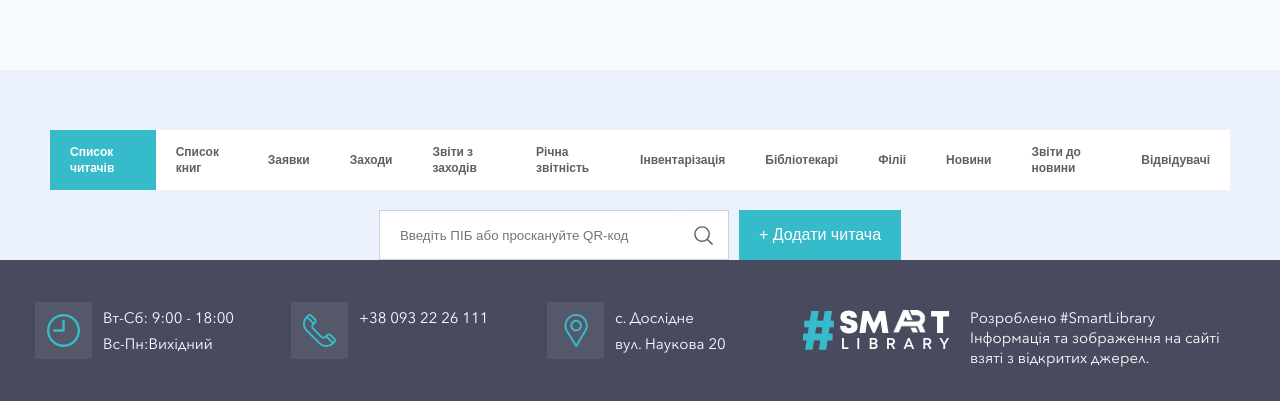
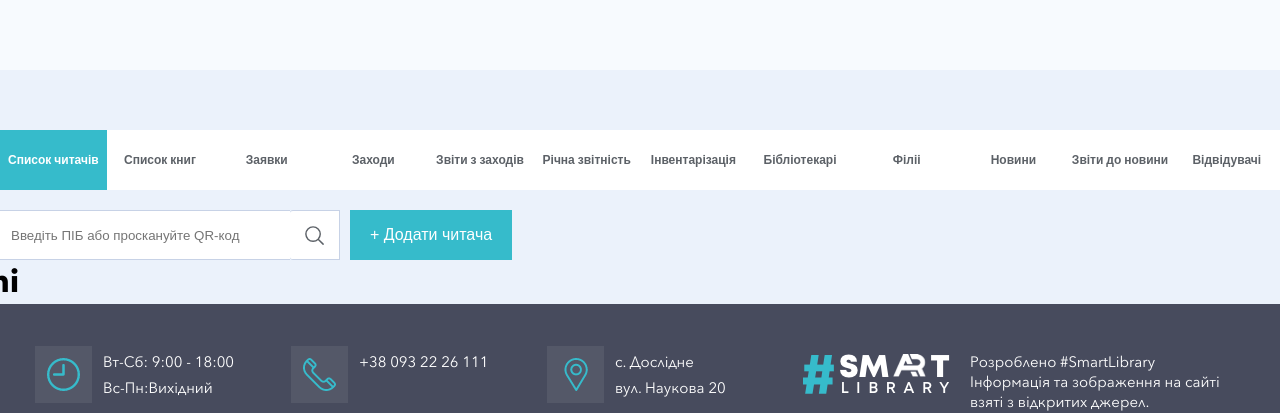
Before and after one commit to PashchenkoIvan/SmartLibrary, a React (Create React App) app in the folder Front-end/smartlibrary/: page /admin/readers in a window 1280 px wide. Shown: the part 491-904 px from the top of the page. Built offline with nearby package versions, Linux system fonts and the light colour scheme.

Commit message:
changed panel components

```diff
--- a/Front-end/smartlibrary/src/Components/Panel/Panel.module.css
+++ b/Front-end/smartlibrary/src/Components/Panel/Panel.module.css
@@ -1,15 +1,5 @@
 .container {
 	width: 100%;
-	display: flex;
-	flex-direction: column;
-	align-items: center;
 	padding-top: 60px;
 	background-color: #ebf2fb;
 }
-
-.table {
-	width: 100%;
-	display: flex;
-	flex-direction: column;
-	align-items: center;
-}
--- a/Front-end/smartlibrary/src/Components/Panel/PanelTable/PanelTable.module.css
+++ b/Front-end/smartlibrary/src/Components/Panel/PanelTable/PanelTable.module.css
@@ -0,0 +1,12 @@
+.container {
+	width: 100%;
+	display: flex;
+	flex-direction: column;
+	align-items: center;
+	justify-content: flex;
+	margin-top: 20px;
+}
+
+.table {
+	width: 1300px;
+}
--- a/Front-end/smartlibrary/src/Components/Panel/PanelTable/Readers/Readers.jsx
+++ b/Front-end/smartlibrary/src/Components/Panel/PanelTable/Readers/Readers.jsx
@@ -1,33 +1,12 @@
 import s from './Readers.module.css';
+import ReadersTable from './ReadersTable/ReadersTable';
+import ReadersInfo from './ReadersInfo/ReadersInfo';
 
 const Readers = props => {
 	return (
 		<div className={s.container}>
-			<div className={s.panelInfo}>
-				<div className={s.search}>
-					<div className={s.input}>
-						<input
-							type='text'
-							placeholder='Введіть ПІБ або проскануйте QR-код'
-						/>
-						<button>
-							<svg
-								xmlns='http://www.w3.org/2000/svg'
-								fill='none'
-								viewBox='0 0 24 24'
-								stroke-width='1.5'
-							>
-								<path
-									stroke-linecap='round'
-									stroke-linejoin='round'
-									d='M21 21l-5.197-5.197m0 0A7.5 7.5 0 105.196 5.196a7.5 7.5 0 0010.607 10.607z'
-								/>
-							</svg>
-						</button>
-					</div>
-					<button className={s.addBtn}>+ Додати читача</button>
-				</div>
-			</div>
+			<ReadersInfo />
+			<ReadersTable />
 		</div>
 	);
 };
--- a/Front-end/smartlibrary/src/Components/Panel/PanelTable/Readers/Readers.module.css
+++ b/Front-end/smartlibrary/src/Components/Panel/PanelTable/Readers/Readers.module.css
@@ -5,60 +5,3 @@
 	align-items: center;
 	justify-content: flex-start;
 }
-
-.panelInfo {
-	width: 100%;
-	display: flex;
-	justify-content: flex-start;
-	margin-top: 20px;
-	padding: 0 50px;
-}
-
-.search {
-	display: flex;
-	flex-direction: row;
-	align-items: center;
-}
-
-.input {
-	display: flex;
-	height: 100%;
-}
-
-.input button {
-	width: 50px;
-	height: 50px;
-	display: flex;
-	align-items: center;
-	justify-content: center;
-	background-color: white;
-	border: 1px solid #c7d2e6;
-	border-left: none;
-	border-radius: 3px 0px 0px 3px;
-}
-
-.input svg {
-	width: 23px;
-	height: 23px;
-	stroke: #5c6167;
-}
-
-.input input {
-	width: 300px;
-	height: 50px;
-	outline: none;
-	border: 1px solid #c7d2e6;
-	border-right: none;
-	padding-left: 20px;
-}
-
-.addBtn {
-	height: 50px;
-	padding: 0 20px;
-	background-color: #36bbcb;
-	margin-left: 10px;
-	text-align: center;
-	color: white;
-	font-size: 16px;
-	border: none;
-}
--- /dev/null
+++ b/Front-end/smartlibrary/src/Components/Panel/PanelTable/Readers/ReadersInfo/ReadersInfo.jsx
@@ -0,0 +1,31 @@
+import React from 'react';
+import s from './ReadersInfo.module.css';
+
+const ReadersInfo = () => {
+	return (
+		<div className={s.container}>
+			<div className={s.search}>
+				<div className={s.input}>
+					<input type='text' placeholder='Введіть ПІБ або проскануйте QR-код' />
+					<button>
+						<svg
+							xmlns='http://www.w3.org/2000/svg'
+							fill='none'
+							viewBox='0 0 24 24'
+							stroke-width='1.5'
+						>
+							<path
+								stroke-linecap='round'
+								stroke-linejoin='round'
+								d='M21 21l-5.197-5.197m0 0A7.5 7.5 0 105.196 5.196a7.5 7.5 0 0010.607 10.607z'
+							/>
+						</svg>
+					</button>
+				</div>
+				<button className={s.addBtn}>+ Додати читача</button>
+			</div>
+		</div>
+	);
+};
+
+export default ReadersInfo;
--- /dev/null
+++ b/Front-end/smartlibrary/src/Components/Panel/PanelTable/Readers/ReadersInfo/ReadersInfo.module.css
@@ -0,0 +1,54 @@
+.container {
+	width: 100%;
+	display: flex;
+	justify-content: flex-start;
+}
+
+.search {
+	display: flex;
+	flex-direction: row;
+	align-items: center;
+}
+
+.input {
+	display: flex;
+	height: 100%;
+}
+
+.input button {
+	width: 50px;
+	height: 50px;
+	display: flex;
+	align-items: center;
+	justify-content: center;
+	background-color: white;
+	border: 1px solid #c7d2e6;
+	border-left: none;
+	border-radius: 3px 0px 0px 3px;
+}
+
+.input svg {
+	width: 23px;
+	height: 23px;
+	stroke: #5c6167;
+}
+
+.input input {
+	width: 300px;
+	height: 50px;
+	outline: none;
+	border: 1px solid #c7d2e6;
+	border-right: none;
+	padding-left: 20px;
+}
+
+.addBtn {
+	height: 50px;
+	padding: 0 20px;
+	background-color: #36bbcb;
+	margin-left: 10px;
+	text-align: center;
+	color: white;
+	font-size: 16px;
+	border: none;
+}
--- /dev/null
+++ b/Front-end/smartlibrary/src/Components/Panel/PanelTable/Readers/ReadersTable/ReadersTable.jsx
@@ -0,0 +1,12 @@
+import React from 'react';
+import s from './ReadersTable.module.css';
+
+const ReadersTable = () => {
+	return (
+		<div className={s.container}>
+			<h1>hi</h1>
+		</div>
+	);
+};
+
+export default ReadersTable;
--- /dev/null
+++ b/Front-end/smartlibrary/src/Components/Panel/PanelTable/Readers/ReadersTable/ReadersTable.module.css
@@ -0,0 +1,3 @@
+.container {
+	width: 100%;
+}
--- a/Front-end/smartlibrary/src/Components/Panel/PanelType/PanelType.jsx
+++ b/Front-end/smartlibrary/src/Components/Panel/PanelType/PanelType.jsx
@@ -26,7 +26,11 @@ const PanelType = () => {
 		</NavLink>
 	));
 
-	return <div className={s.container}>{btnMapAdd}</div>;
+	return (
+		<div className={s.container}>
+			<div className={s.inner}>{btnMapAdd}</div>
+		</div>
+	);
 };
 
 export default PanelType;
--- a/Front-end/smartlibrary/src/Components/Panel/PanelType/PanelType.module.css
+++ b/Front-end/smartlibrary/src/Components/Panel/PanelType/PanelType.module.css
@@ -1,21 +1,28 @@
 .container {
 	width: 100%;
-	padding: 0 50px;
 	display: flex;
 	justify-content: center;
 }
+
+.inner {
+	width: 1300px;
+	display: flex;
+	justify-content: space-between;
+}
+
 .notActive {
 	display: flex;
 	justify-content: center;
 	align-items: center;
 	font-weight: 800;
 	font-size: 12px;
-	padding: 0 20px;
+	width: 100%;
 	cursor: pointer;
 	height: 60px;
 	background-color: #fff;
 	color: #5c6167;
 	text-decoration: none;
+	text-align: center;
 }
 
 .isActive {
@@ -24,10 +31,11 @@
 	align-items: center;
 	font-weight: 800;
 	font-size: 12px;
-	padding: 0 20px;
+	width: 100%;
 	cursor: pointer;
 	height: 60px;
 	background-color: #36bbcb;
 	color: #fff;
 	text-decoration: none;
+	text-align: center;
 }
```
